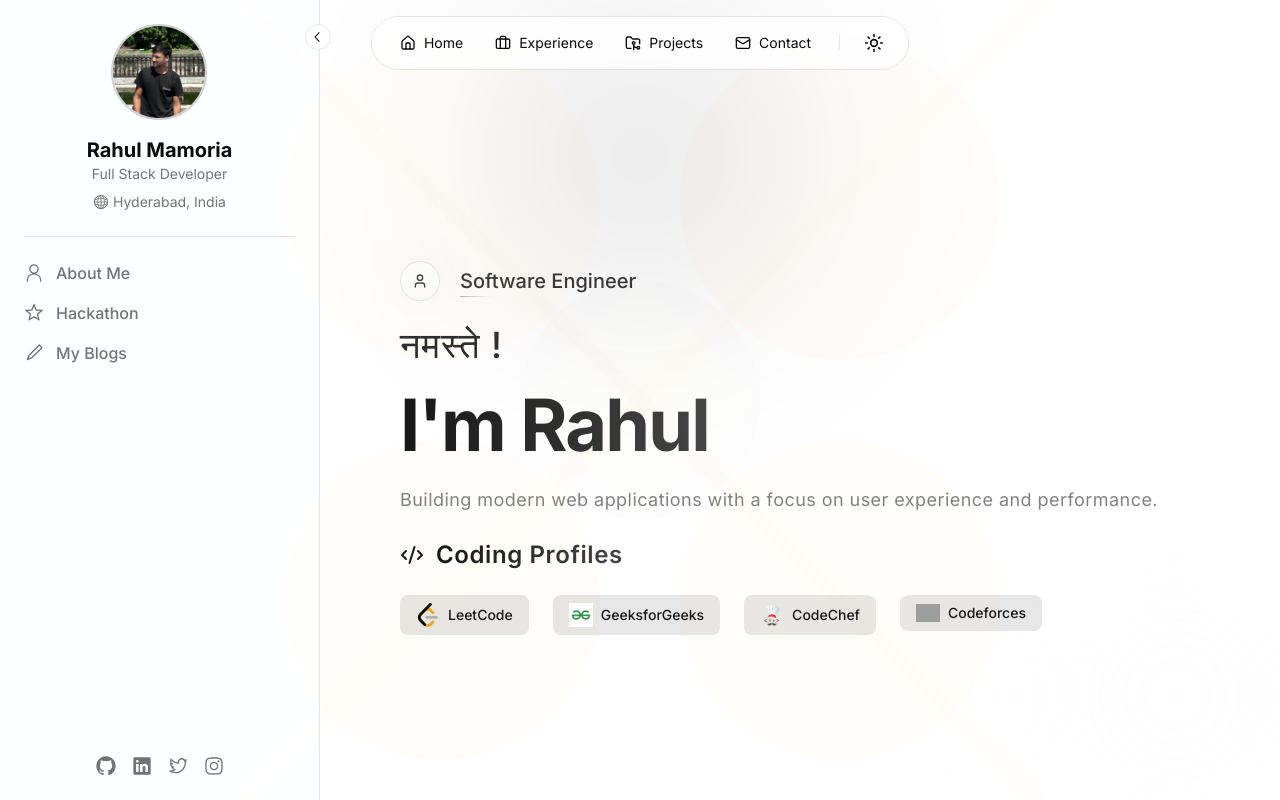
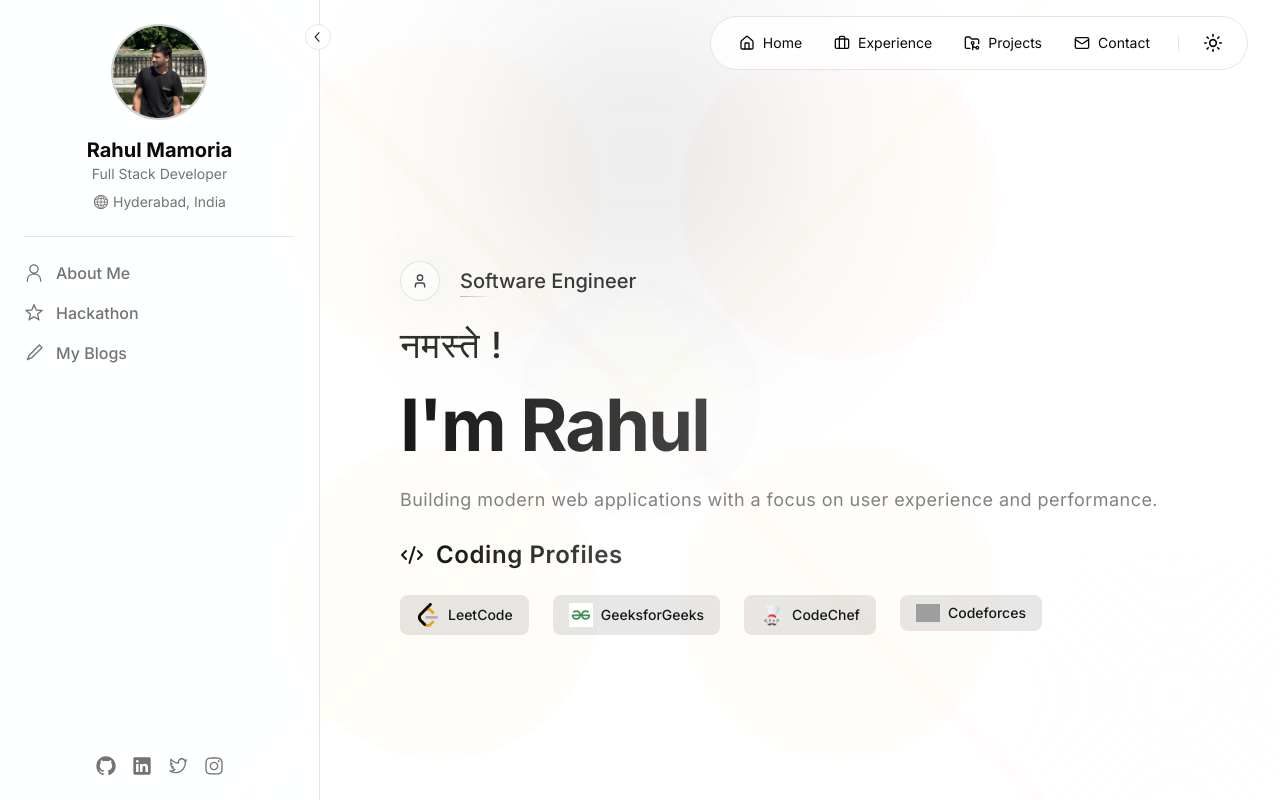
Before and after one commit to rahulmamoria30/rahulmamoria, a Next.js app: page / in a window 1280 px wide. Built offline with nearby package versions, Linux system fonts and the light colour scheme; grey boxes are pictures that could not be loaded.

Commit message:
fix:top nav has been fixed

```diff
--- a/src/components/TopNav.tsx
+++ b/src/components/TopNav.tsx
@@ -61,7 +61,7 @@ export function TopNav() {
   };
 
   return (
-    <nav className="fixed top-4 left-0 right-0 z-40 flex justify-center px-2 sm:px-8 pointer-events-none">
+    <nav className="fixed top-4 left-0 right-0 z-40 flex justify-center sm:justify-end px-2 sm:px-8 pointer-events-none">
       {/* Desktop Nav */}
       <div className="hidden sm:flex items-center gap-2 bg-background/80 backdrop-blur-sm border border-border rounded-full px-4 py-2 pointer-events-auto">
         {navItems.map((item) => (
```
